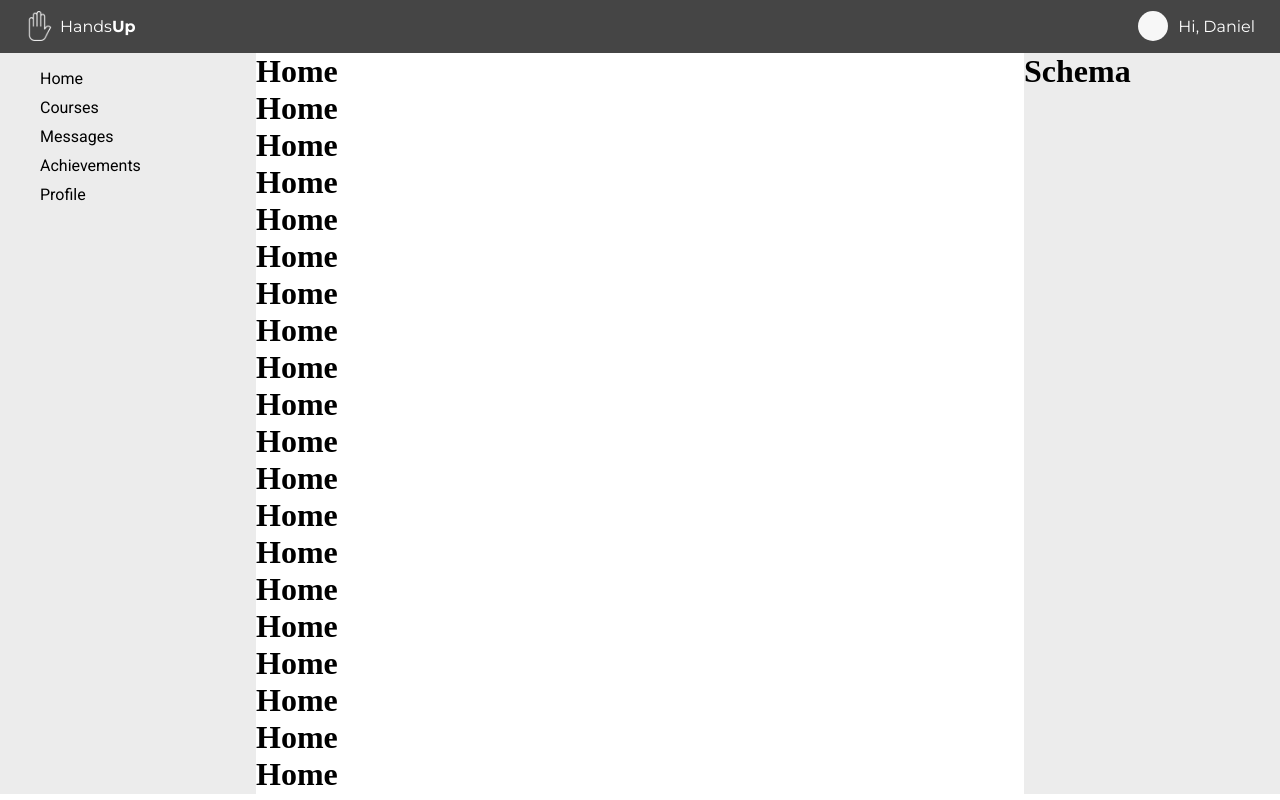
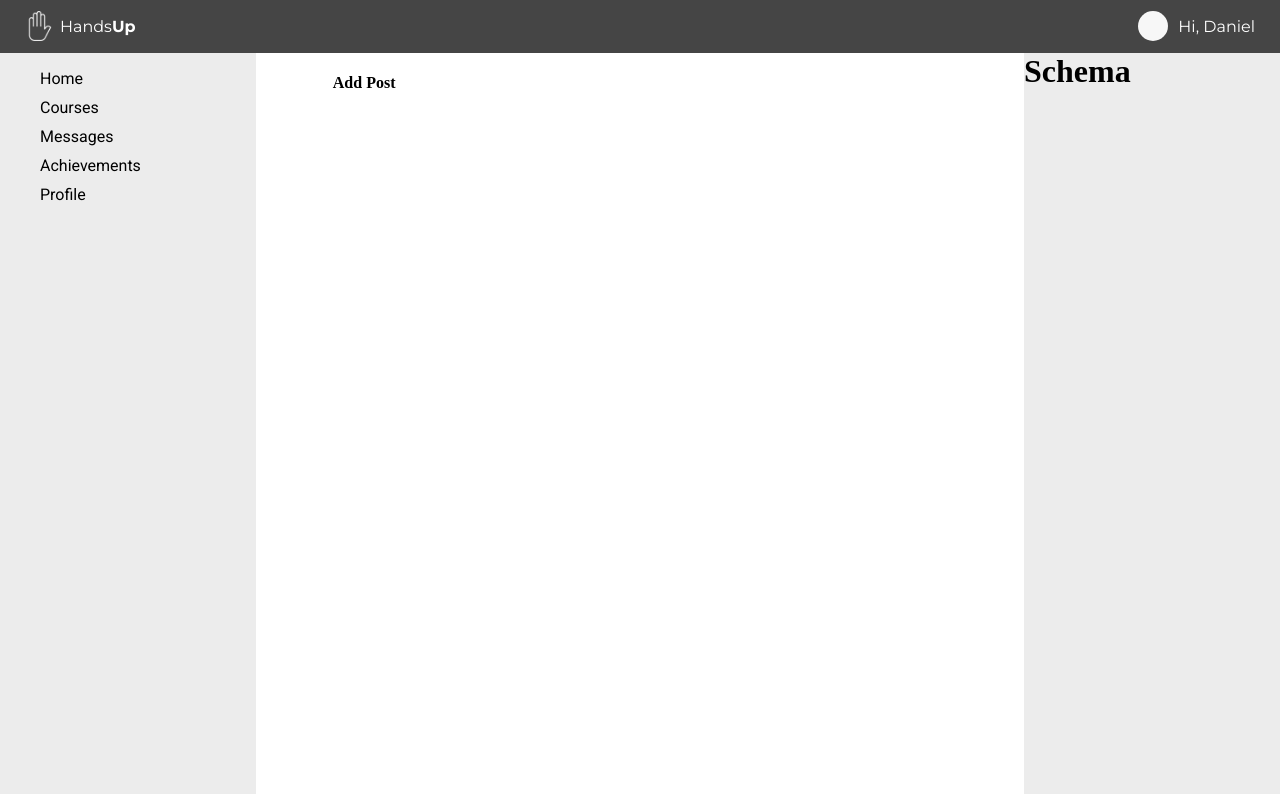
Before and after one commit to samdarrehshourian/Hands-Up, a React (Create React App) app: page / in a window 1280 px wide. Built offline with nearby package versions, Linux system fonts and the light colour scheme.

Commit message:
Made all the home content get displayed in the middle

```diff
--- a/src/components/Home.js
+++ b/src/components/Home.js
@@ -6,44 +6,6 @@ const  Home = () => {
   return (
     <div className = 'home-container'>
       <div className = 'home'>
-        <h1>Home</h1>
-        <h1>Home</h1>
-        <h1>Home</h1>
-        <h1>Home</h1>
-        <h1>Home</h1>
-        <h1>Home</h1>
-        <h1>Home</h1>
-        <h1>Home</h1>
-        <h1>Home</h1>
-        <h1>Home</h1>
-        <h1>Home</h1>
-        <h1>Home</h1>
-        <h1>Home</h1>
-        <h1>Home</h1>
-        <h1>Home</h1>
-        <h1>Home</h1>
-        <h1>Home</h1>
-        <h1>Home</h1>
-        <h1>Home</h1>
-        <h1>Home</h1>
-        <h1>Home</h1>
-        <h1>Home</h1>
-        <h1>Home</h1>
-        <h1>Home</h1>
-        <h1>Home</h1>
-        <h1>Home</h1>
-        <h1>Home</h1>
-        <h1>Home</h1>
-        <h1>Home</h1>
-        <h1>Home</h1>
-        <h1>Home</h1>
-        <h1>Home</h1>
-        <h1>Home</h1>
-        <h1>Home</h1>
-        <h1>Home</h1>
-        <h1>Home</h1>
-        <h1>Home</h1>
-
         <AddPosts/>
       </div>
     </div>
--- a/src/scss-style/Home.scss
+++ b/src/scss-style/Home.scss
@@ -5,7 +5,9 @@
     flex: 3;
     overflow-y: scroll;
     display: flex;
+    justify-content: center;
     .home{
+        width: 80%;
         h1 {
             margin: 0;
         }
```
